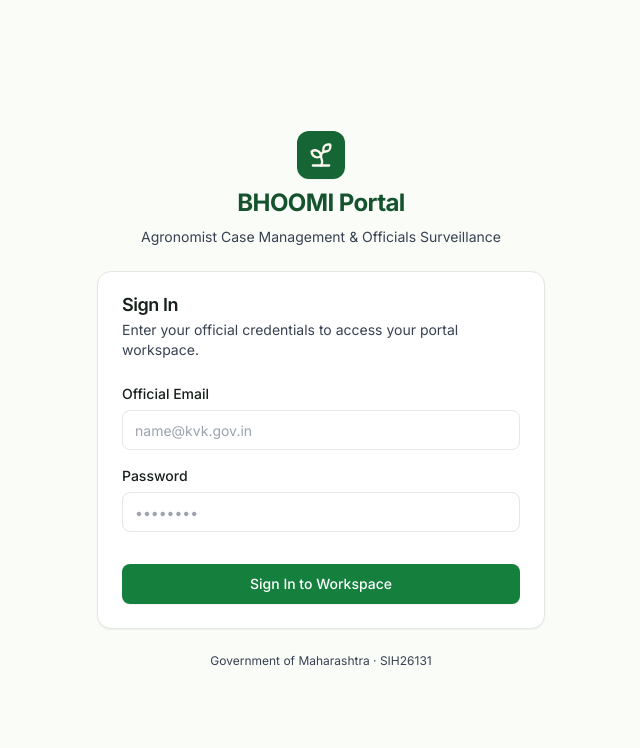
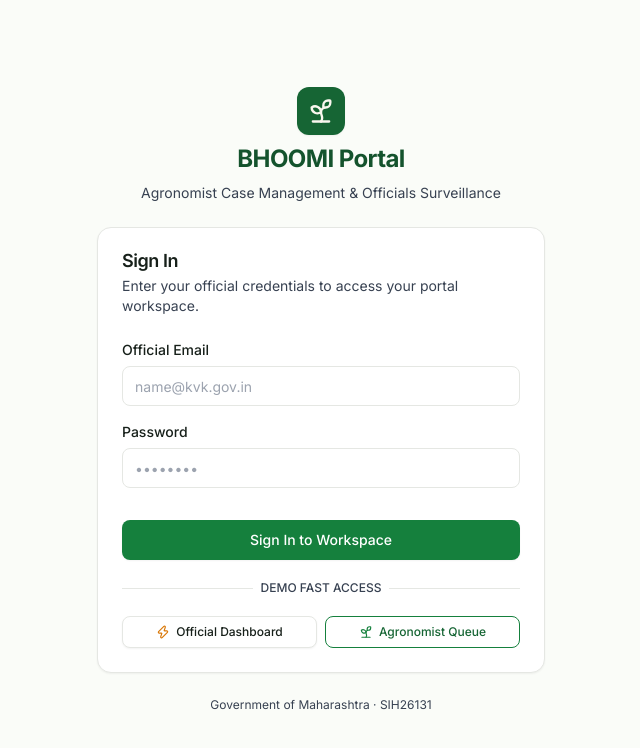
Before and after one commit to Spyro007-06/SIH26131-Bhoomi, a React (Vite) app in the folder portal/: page /login in a window 1280 px wide. Shown: the top 748 px of the page, without its empty margins (319-959 px from the left). Built offline with nearby package versions, Linux system fonts and the light colour scheme.

Commit message:
feat(portal): add demo login fast access buttons on login screen

```diff
--- a/portal/src/features/auth/AuthProvider.tsx
+++ b/portal/src/features/auth/AuthProvider.tsx
@@ -49,6 +49,21 @@ export function AuthProvider({ children }: { children: ReactNode }) {
     return response;
   };
 
+  const loginDemo = useCallback((role: 'official' | 'agronomist' = 'official'): UserProfile => {
+    const demoUser: UserProfile = {
+      id: role === 'official' ? 'demo-official-001' : 'demo-agronomist-001',
+      role,
+      name: role === 'official' ? 'Official Demo Officer' : 'Dr. Suresh Patil (Demo)',
+      email: role === 'official' ? 'official.demo@bhoomi.gov.in' : 'spatil.demo@kvk.gov.in',
+    };
+    const demoToken = `demo_jwt_token_${role}_${Date.now()}`;
+    tokenStorage.setToken(demoToken);
+    tokenStorage.setUser(demoUser);
+    setToken(demoToken);
+    setUser(demoUser);
+    return demoUser;
+  }, []);
+
   return (
     <AuthContext.Provider
       value={{
@@ -57,6 +72,7 @@ export function AuthProvider({ children }: { children: ReactNode }) {
         isAuthenticated: !!token && !!user,
         isLoading,
         login,
+        loginDemo,
         logout,
       }}
     >
--- a/portal/src/features/auth/pages/LoginPage.tsx
+++ b/portal/src/features/auth/pages/LoginPage.tsx
@@ -4,7 +4,7 @@ import { useAuth } from '@/features/auth/hooks';
 import { Button } from '@/components/ui/Button';
 import { Input } from '@/components/ui/Input';
 import { Card, CardHeader, CardTitle, CardDescription, CardContent, CardFooter } from '@/components/ui/Card';
-import { Sprout, AlertCircle, WifiOff } from 'lucide-react';
+import { Sprout, AlertCircle, WifiOff, Zap } from 'lucide-react';
 import { isBhoomiApiError } from '@/lib/api/errors';
 import { loginRequestSchema } from '../validation';
 import { ZodError } from 'zod';
@@ -19,7 +19,7 @@ export function LoginPage() {
   );
   const [isSubmitting, setIsSubmitting] = useState(false);
 
-  const { login } = useAuth();
+  const { login, loginDemo } = useAuth();
   const navigate = useNavigate();
   const location = useLocation();
 
@@ -41,6 +41,12 @@ export function LoginPage() {
     }
 
     return defaultPath;
+  };
+
+  const handleDemoLogin = (role: 'official' | 'agronomist') => {
+    loginDemo(role);
+    const targetPath = role === 'official' ? '/official' : '/agronomist/cases';
+    navigate(targetPath, { replace: true });
   };
 
   const handleSubmit = async (e: FormEvent) => {
@@ -162,10 +168,44 @@ export function LoginPage() {
               />
             </CardContent>
 
-            <CardFooter className="pt-2">
+            <CardFooter className="flex flex-col gap-3 pt-2">
               <Button type="submit" className="w-full" isLoading={isSubmitting}>
                 Sign In to Workspace
               </Button>
+
+              <div className="relative w-full my-2">
+                <div className="absolute inset-0 flex items-center">
+                  <div className="w-full border-t border-bhoomi-border" />
+                </div>
+                <div className="relative flex justify-center text-xs uppercase">
+                  <span className="bg-white px-2 text-bhoomi-text-secondary font-medium">
+                    Demo Fast Access
+                  </span>
+                </div>
+              </div>
+
+              <div className="grid grid-cols-2 gap-2 w-full">
+                <Button
+                  type="button"
+                  variant="secondary"
+                  size="sm"
+                  className="w-full flex items-center justify-center gap-1.5 text-xs"
+                  onClick={() => handleDemoLogin('official')}
+                >
+                  <Zap className="h-3.5 w-3.5 text-amber-600" />
+                  Official Dashboard
+                </Button>
+                <Button
+                  type="button"
+                  variant="outline"
+                  size="sm"
+                  className="w-full flex items-center justify-center gap-1.5 text-xs"
+                  onClick={() => handleDemoLogin('agronomist')}
+                >
+                  <Sprout className="h-3.5 w-3.5 text-bhoomi-green-700" />
+                  Agronomist Queue
+                </Button>
+              </div>
             </CardFooter>
           </form>
         </Card>
--- a/portal/src/features/auth/types.ts
+++ b/portal/src/features/auth/types.ts
@@ -11,5 +11,6 @@ export interface AuthState {
 
 export interface AuthContextType extends AuthState {
   login: (credentials: LoginRequest) => Promise<LoginResponse>;
+  loginDemo: (role?: 'official' | 'agronomist') => UserProfile;
   logout: () => void;
 }
```
